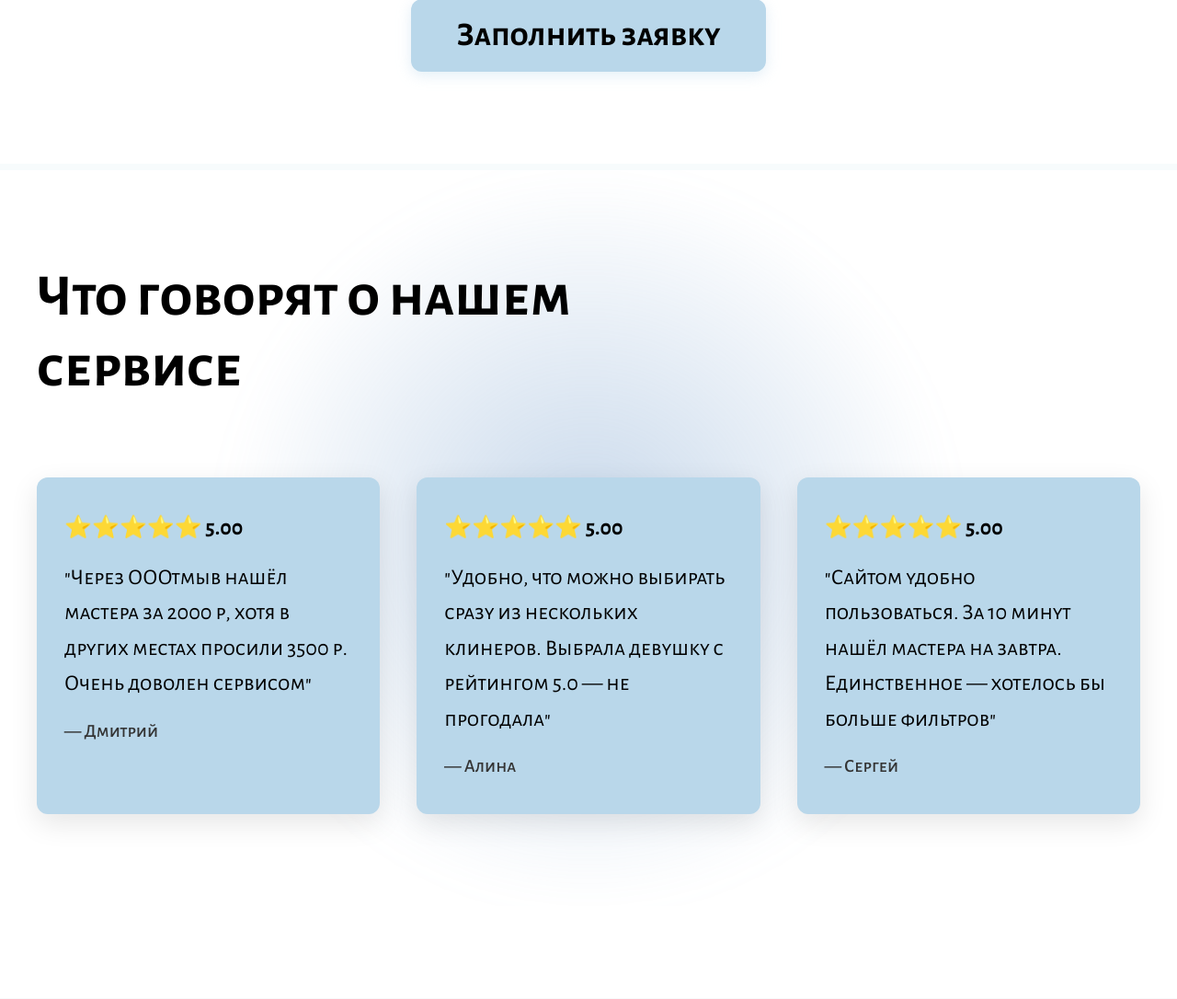
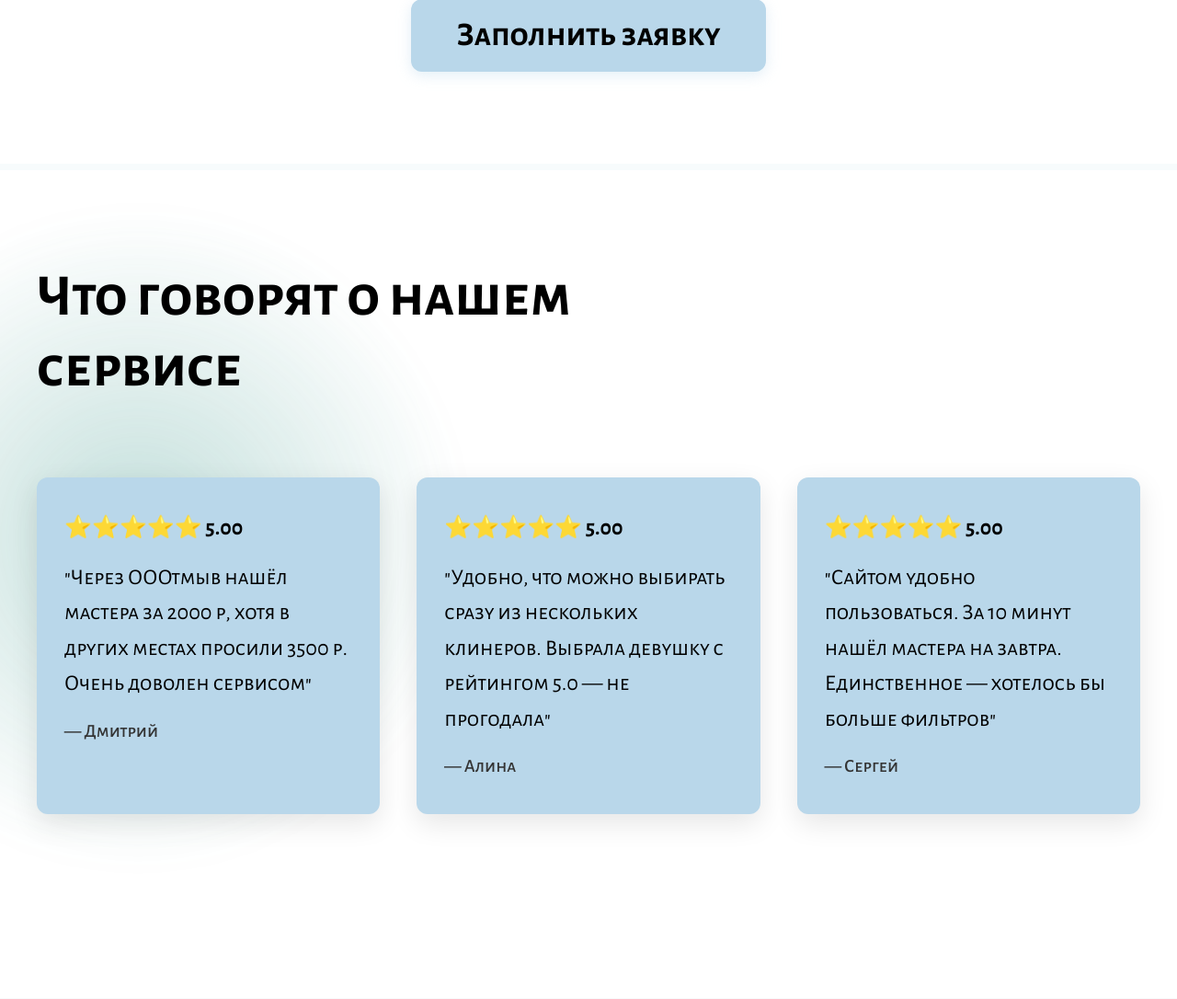
Before and after one commit to t0k1Ma/project_Otmiev, a Django app: page / in a window 1280 px wide. Shown: the part 2716-3802 px from the top of the page at 92% size. Run offline with Django 5.2, Linux system fonts and the light colour scheme.

Commit message:
главная страница доделана

```diff
--- a/static/css/style.css
+++ b/static/css/style.css
@@ -351,16 +351,18 @@ body {
 
 .reviews-blob {
     position: absolute;
-    left: 50%;
+    left: -200px;
     top: 50%;
-    transform: translate(-50%, -50%);
-    width: 800px;
-    height: 800px;
-    background: radial-gradient(circle, rgba(118, 159, 205, 0.4) 0%, transparent 70%);
+    transform: translateY(-50%);
+    width: 700px;
+    height: 700px;
+    background: radial-gradient(circle, rgba(47, 144, 131, 0.44) 0%, transparent 70%);
     border-radius: 50%;
     filter: blur(20px);
+    opacity: 0.8;
     z-index: 0;
     pointer-events: none;
+    animation: blobPulse 3s ease-in-out infinite;
 }
 
 .reviews-title {
```
Also changed, not shown: 1 other file.
